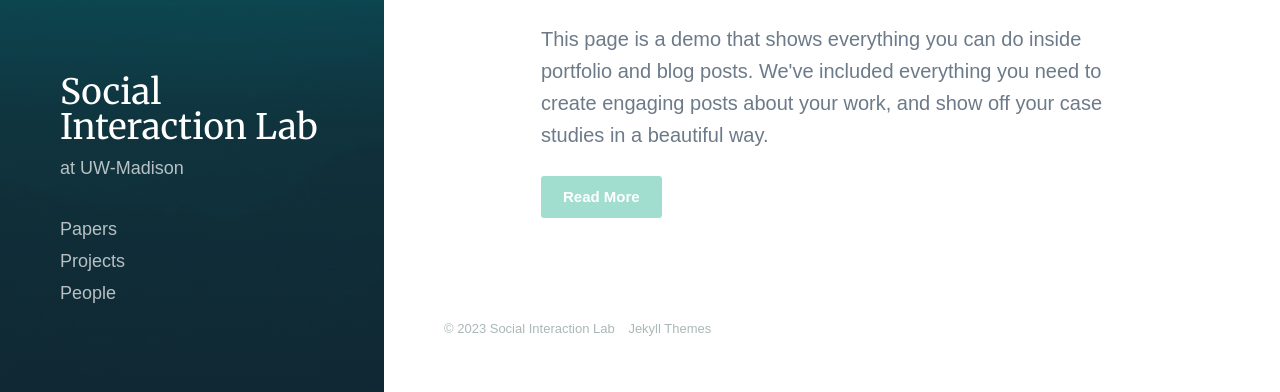
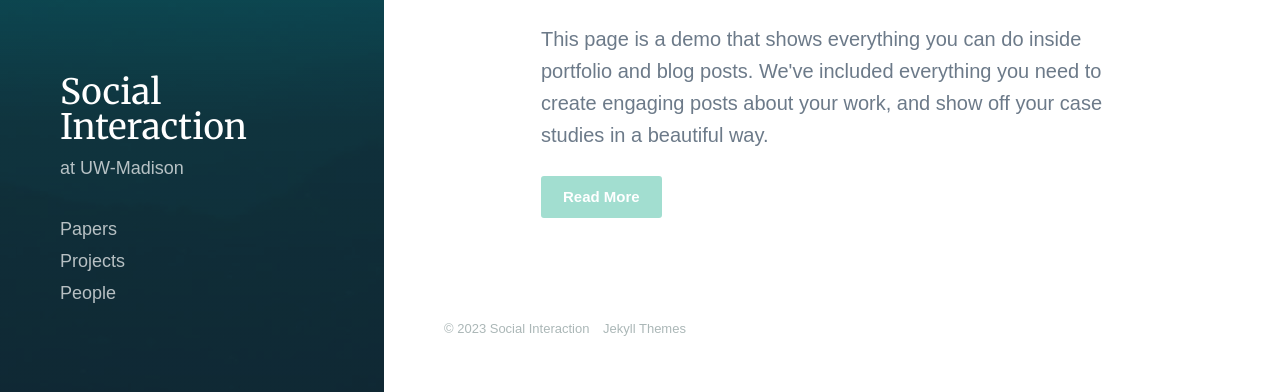
Before and after one commit to SocialInteractionLab/socialinteractionlab.github.io, a Jekyll site: the page built from index.html, in a window 1280 px wide and 900 px high, scrolled down 133 px. Shown: the part 505-897 px from the top of the window. Built offline with Jekyll 4.4.1, drawn with Linux system fonts in a browser that asks for light colours; nearby versions of some CDN libraries; some web fonts are replaced; the list of posts is cut into pages by our own code.

Commit message:
Update settings.yml

```diff
--- a/_data/settings.yml
+++ b/_data/settings.yml
@@ -1,5 +1,5 @@
 basic_settings:
-  site_title: Social Interaction Lab
+  site_title: Social Interaction
   site_tagline: at UW-Madison
   favicon_image: /images/icon.png
 
```
